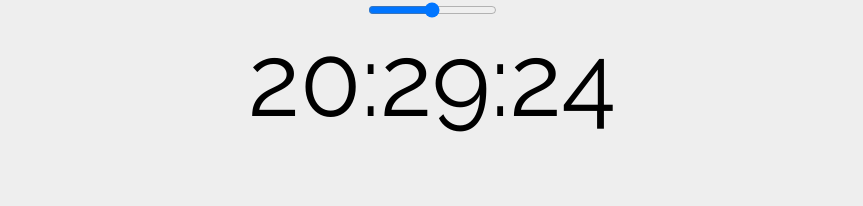
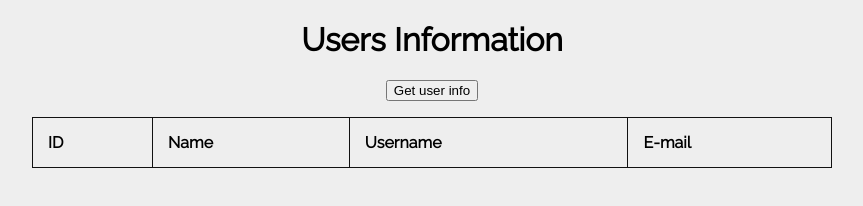
Before and after one commit to tkescec/ajax-json, a website: page index.html in a window 1280 px wide. Shown: the whole page, without its empty margins (208-1071 px from the left). Drawn offline with nearby package versions, Linux system fonts and the light colour scheme; files that its build step writes are made by us from their sources.

Commit message:
Add ajax request

```diff
--- a/index.html
+++ b/index.html
@@ -2,12 +2,29 @@
 <html lang="hr">
 	<head>
 		<meta charset="utf-8" />
-		<title>jQuery-a DOM Manipulacija</title>
+		<title>Ajax &amp; JSON</title>
         <meta name="viewport" content="width=device-width">
 		<link href="dist/css/style.min.css" rel="stylesheet">
 	</head>
 	<body>
+        <div class="content">
+            <h1>Users Information</h1>
+            <button class="btn">Get user info</button>
+            <div class="preloader"></div>
+            <table class="users">
+                <thead>
+                    <tr>
+                        <th>ID</th>
+                        <th>Name</th>
+                        <th>Username</th>
+                        <th>E-mail</th>
+                    </tr>
+                </thead>
+                <tbody>
 
+                </tbody>
+            </table>
+        </div>
 
         <!-- JS Scripts -->
         <script src="node_modules/jquery/dist/jquery.min.js"></script>
--- a/src/js/app.js
+++ b/src/js/app.js
@@ -1,39 +1,38 @@
 var handleContent = function () {
-    var contentDiv = '<div id="content">';
-    var clockDiv = '<div id="clock">';
-    var slider = '<input type="range" id="slider" value="100" max="150" min="50">';
+    var preloader = $('.preloader');
+    var ajaxLoader = '<img class="ajax-loader" src="/img/ajax-loader.gif" />';
 
-    $('body').prepend(contentDiv);
-    $('#content')
-        .addClass('content')
-        .append(slider)
-        .append(clockDiv);
-    $('#clock').addClass('clock');
+    $('.btn').click(function (e) {
+        e.preventDefault();
 
-    var mouseDown = false;
-    $('#slider')
-        .mousedown(function () {
-            mouseDown = true;
-        })
-        .mouseup(function () {
-            mouseDown = false;
-        })
-        .mousemove(function () {
-            if (mouseDown) {
-                $('#clock').css('font-size', $(this).val() + 'px');
+        $.ajax({
+            url: "data/users.json",
+            type: "GET",
+            data: { "id": 1 },
+            beforeSend: function () {
+                preloader.empty();
+                preloader.append(ajaxLoader);
+            },
+            success: function (result, status, xhr) {
+                /* Ponkad je potrebno parsirati JSON koji dobijete u rezultatu u js objekt */
+                //var users = $.parseJSON(result);
+
+            },
+            error: function (xhr, status, error) {
+                if (error){
+                    preloader.empty();
+                    preloader.text("An error occured while proccessing your request! Please try again later!");
+                    setTimeout(function () {
+                        preloader.empty();
+                    }, 5000);
+
+                }
+            },
+            complete: function () {
+                preloader.empty();
             }
         });
-
-    runClock();
-    var interval = setInterval(runClock, 1000);
-
-    function runClock() {
-        var date = new Date();
-        var hh = (date.getHours() < 10) ? '0' + date.getHours() : date.getHours();
-        var mm = (date.getMinutes() < 10) ? '0' + date.getMinutes() : date.getMinutes();
-        var ss = (date.getSeconds() < 10) ? '0' + date.getSeconds() : date.getSeconds();
-        $('#clock').text(hh + ':' + mm + ':' + ss);
-    }
+    });
 };
 
 var App = function () {
--- a/src/scss/style.scss
+++ b/src/scss/style.scss
@@ -16,12 +16,26 @@
     margin: 0;
     background: $light;
 
-    .content{
+    .content {
         width: 800px;
         margin: auto;
         text-align: center;
     }
-    .clock{
-        font-size: 100px;
+
+    table {
+        width: 100%;
+        margin-top: $margin;
+        border-collapse: collapse;
+
+        th, td {
+            border: 1px solid $dark;
+            text-align: left;
+            padding: 15px;
+        }
+    }
+
+    .preloader{
+        margin-top: $margin;
+        color: $red;
     }
 }
```
Also changed, not shown: data/users.json (added, +32 -0 lines), dist/css/style.min.css, dist/js/app.min.js, img/ajax-loader.gif (added).
